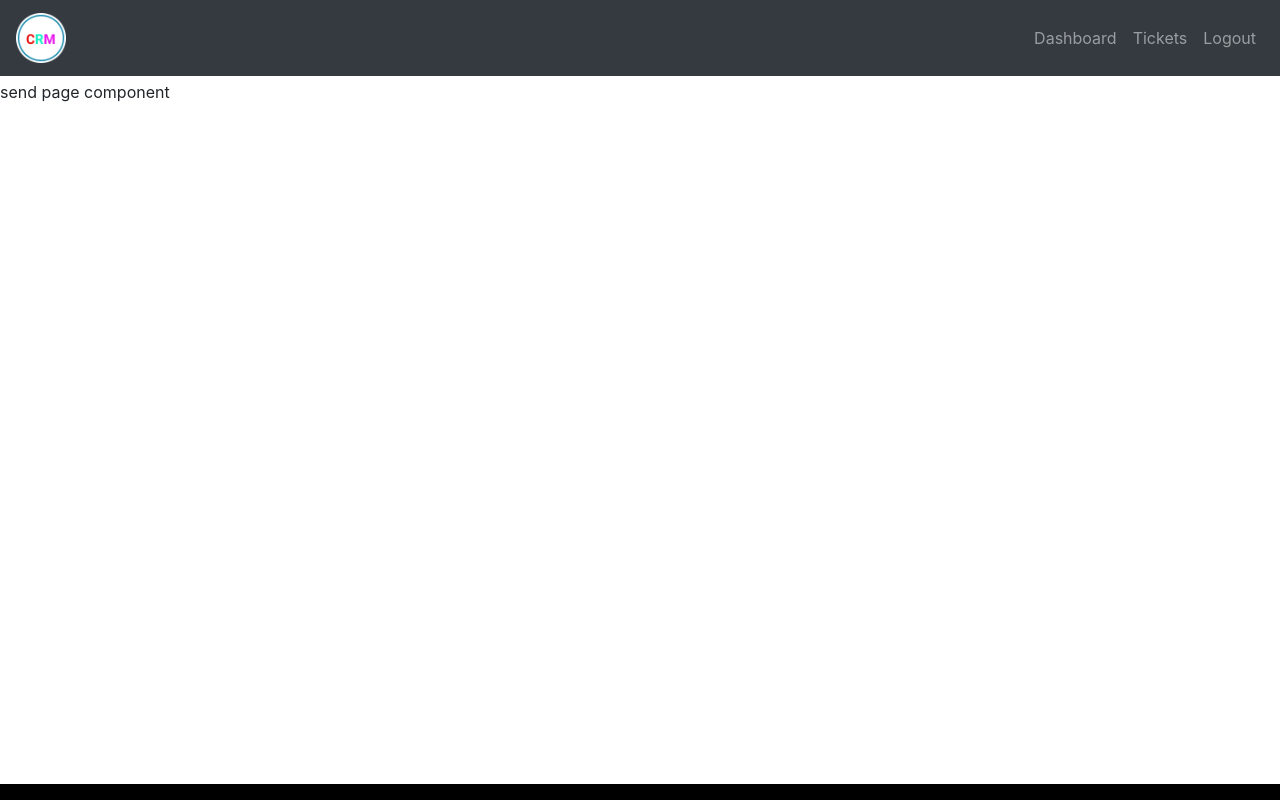
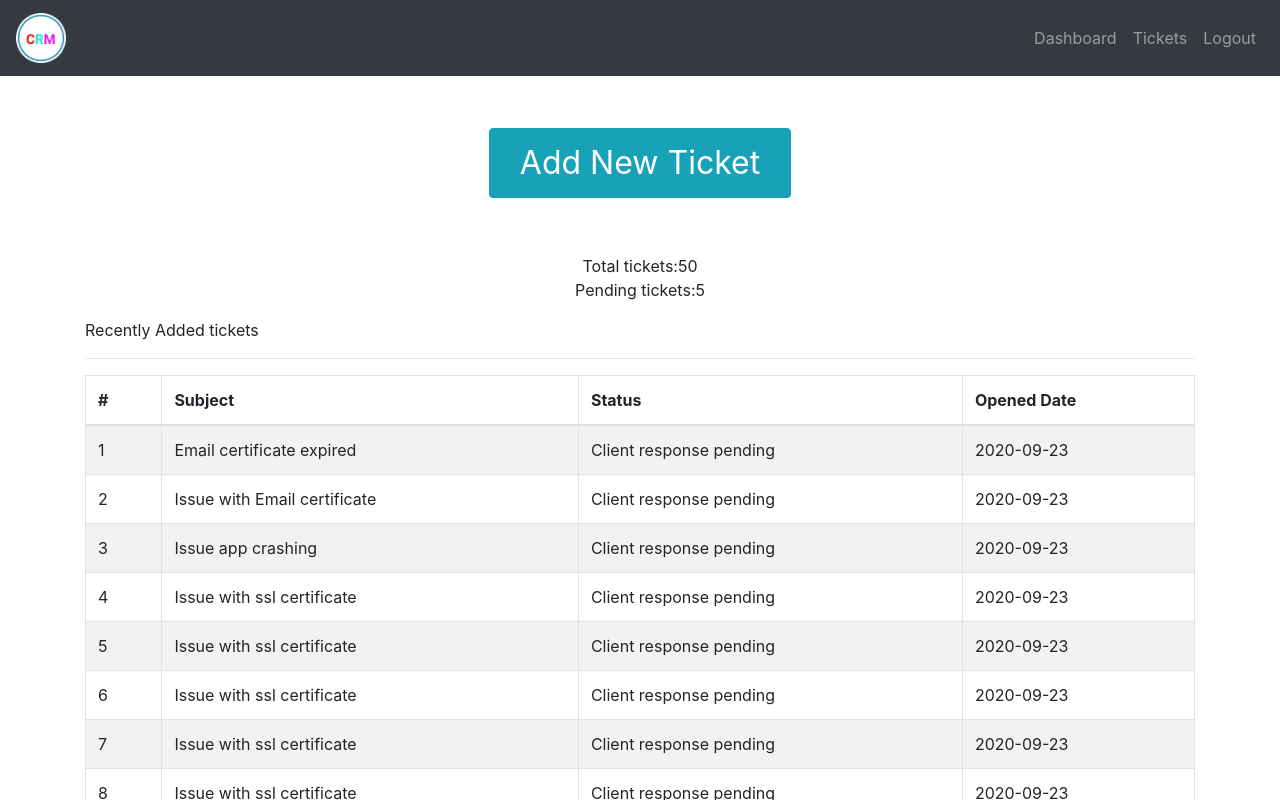
Before and after one commit to manish267/crm-frontend, a React (Create React App) app: page / in a window 1280 px wide. Shown: the top 800 px of the page. Built offline with nearby package versions, Linux system fonts and the light colour scheme; the HTML template or start-up script is replaced by a standard one.

Commit message:
dashboard page added

```diff
--- a/src/App.js
+++ b/src/App.js
@@ -1,13 +1,14 @@
 import './App.css';
 import { DefaultLayout } from './layout/DefaultLayout';
-import {Entry} from './pages/entry/Entry.page';
+import Dashboard from './pages/dashboard/Dashboard.page';
+// import {Entry} from './pages/entry/Entry.page';
 
 function App() {
   return (
     <div className="App">
       {/* <Entry/> */}
       <DefaultLayout>
-        send page component
+        <Dashboard />
       </DefaultLayout>
     </div>
   );
--- /dev/null
+++ b/src/assets/data/dummy-tickets.json
@@ -0,0 +1,79 @@
+[
+    {
+      "id": 1,
+      "subject": "Email   certificate expired",
+      "status": "Client response pending",
+      "addedAt": "2020-09-23",
+      "history": [
+        {
+          "date": "20-10-10",
+          "message": "sjflsjl",
+          "messageBy": "client"
+        },
+        {
+          "date": "20-10-10",
+          "message": "sjflsjl",
+          "messageBy": "operator"
+        },
+        {
+          "date": "20-10-10",
+          "message": "sjflsjl",
+          "messageBy": "client"
+        }
+      ]
+    },
+    {
+      "id": 2,
+      "subject": "Issue with Email certificate",
+      "status": "Client response pending",
+      "addedAt": "2020-09-23"
+    },
+    {
+      "id": 3,
+      "subject": "Issue app crashing",
+      "status": "Client response pending",
+      "addedAt": "2020-09-23"
+    },
+    {
+      "id": 4,
+      "subject": "Issue with ssl certificate",
+      "status": "Client response pending",
+      "addedAt": "2020-09-23"
+    },
+    {
+      "id": 5,
+      "subject": "Issue with ssl certificate",
+      "status": "Client response pending",
+      "addedAt": "2020-09-23"
+    },
+    {
+      "id": 6,
+      "subject": "Issue with ssl certificate",
+      "status": "Client response pending",
+      "addedAt": "2020-09-23"
+    },
+    {
+      "id": 7,
+      "subject": "Issue with ssl certificate",
+      "status": "Client response pending",
+      "addedAt": "2020-09-23"
+    },
+    {
+      "id": 8,
+      "subject": "Issue with ssl certificate",
+      "status": "Client response pending",
+      "addedAt": "2020-09-23"
+    },
+    {
+      "id": 9,
+      "subject": "Issue with ssl certificate",
+      "status": "Client response pending",
+      "addedAt": "2020-09-23"
+    },
+    {
+      "id": 10,
+      "subject": "Issue with ssl certificate",
+      "status": "Client response pending",
+      "addedAt": "2020-09-23"
+    }
+  ]
--- /dev/null
+++ b/src/components/ticket-table/TicketTable.comp.js
@@ -0,0 +1,35 @@
+import React from 'react';
+import {Table} from 'react-bootstrap';
+
+export const TicketTable = (props) => {
+    return (
+        <Table striped bordered hover >
+            <thead>
+                <tr>
+                    <th>#</th>
+                    <th>Subject</th>
+                    <th>Status</th>
+                    <th>Opened Date</th>
+                </tr>
+            </thead>
+            <tbody>
+
+            {props.tickets.length ? props.tickets.map(row=>
+
+                <tr key={row.id}>
+                    <td>{row.id}</td>
+                    <td>{row.subject}</td>
+                    <td>{row.status}</td>
+                    <td>{row.addedAt}</td>
+                </tr>
+
+                ) :
+                <tr>
+                    <td colSpan="4" className="text-center">No ticket show</td>
+                </tr>
+                }
+
+            </tbody>
+        </Table>
+    )
+}
--- a/src/layout/DefaultLayout.js
+++ b/src/layout/DefaultLayout.js
@@ -1,5 +1,4 @@
 import React from 'react'
-import { propTypes } from 'react-bootstrap/esm/Image'
 import { Footer } from './partials/Footer.comp'
 import { Header } from './partials/Header.comp'
 
--- /dev/null
+++ b/src/pages/dashboard/Dashboard.page.js
@@ -0,0 +1,37 @@
+import React from 'react'
+import { Col, Container, Row,Button } from 'react-bootstrap'
+import { TicketTable } from '../../components/ticket-table/TicketTable.comp'
+import tickets from '../../assets/data/dummy-tickets.json'
+
+export default function Dashboard() {
+    return (
+        <Container>
+            <Row>
+                <Col className="text-center mt-5 mb-2 ">
+                    <Button variant="info" style={{'fontSize':'2rem','padding':'10px 30px'}} >Add New Ticket</Button>
+                </Col>
+            </Row>
+
+            <Row>
+                <Col className="text-center mt-5 mb-2">
+                    <div>Total tickets:50</div>
+                    <div>Pending tickets:5</div>
+                </Col>
+            </Row>
+
+            <Row>
+                <Col className="mt-2">
+                    Recently Added tickets
+                </Col>
+            </Row>
+            <hr />
+
+            <Row>
+                <Col className="recent-ticket">
+                    <TicketTable tickets={tickets} />
+                </Col>
+            </Row>
+
+        </Container>
+    )
+}
```
